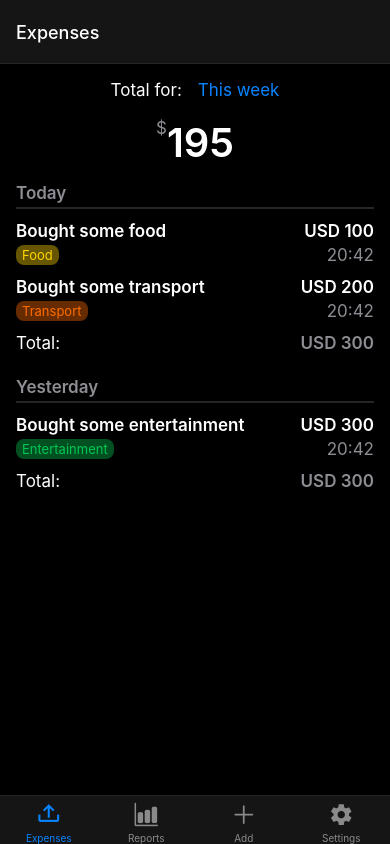
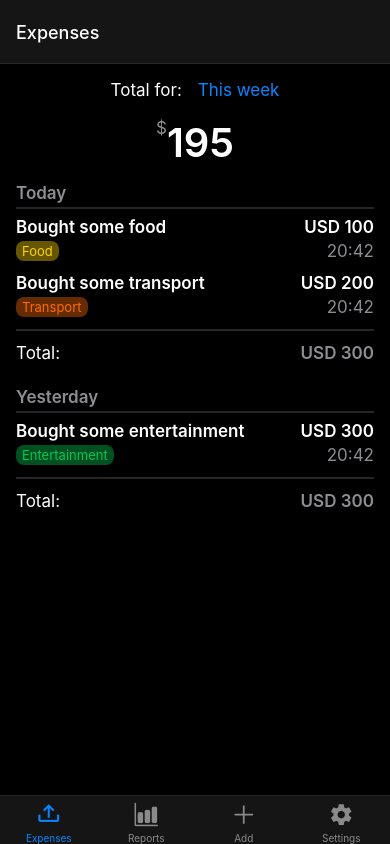
Before and after one commit to Akumuuu/Managing-Finances, a React Native app: screen /Home in a window 390 px wide. Built offline with nearby package versions, Linux system fonts and the light colour scheme.

Commit message:
border fixes

```diff
--- a/Components/ExpensesList.tsx
+++ b/Components/ExpensesList.tsx
@@ -89,13 +89,19 @@ export const ExpensesList = ({ groups }: Props) => (
           style={{
             borderBlockColor: theme.colors.border,
             borderBottomWidth: 2,
-            marginBottom: 12,
+            marginBottom: 8,
           }}
         />
         {expenses.map((expense) => (
           <ExpenseRow key={expense.id} expense={expense} />
         ))}
-
+        <View
+          style={{
+            borderBlockColor: theme.colors.border,
+            borderBottomWidth: 2,
+            marginBottom: 12,
+          }}
+        />
         <View
           style={{
             width: '100%',
```
